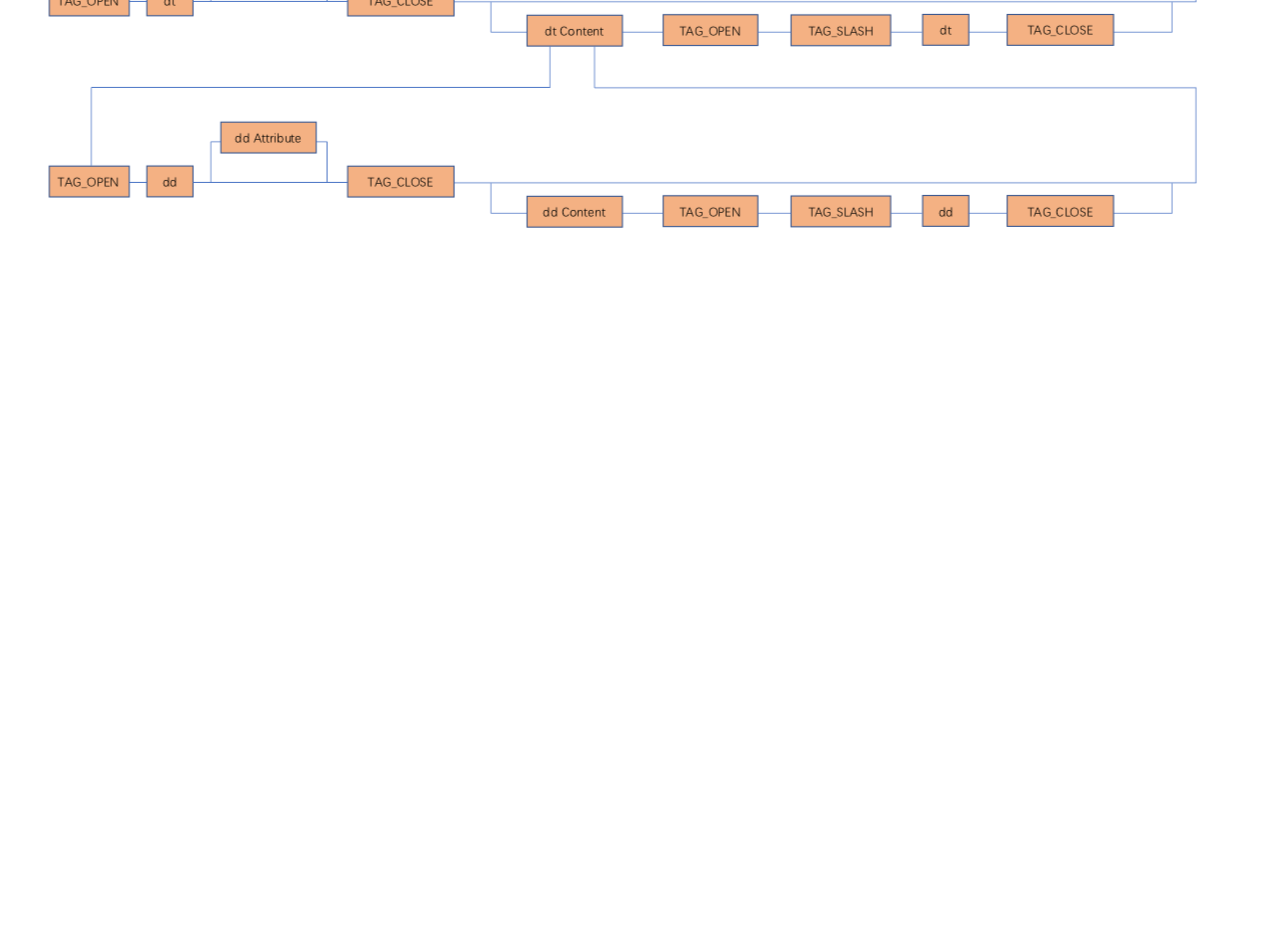
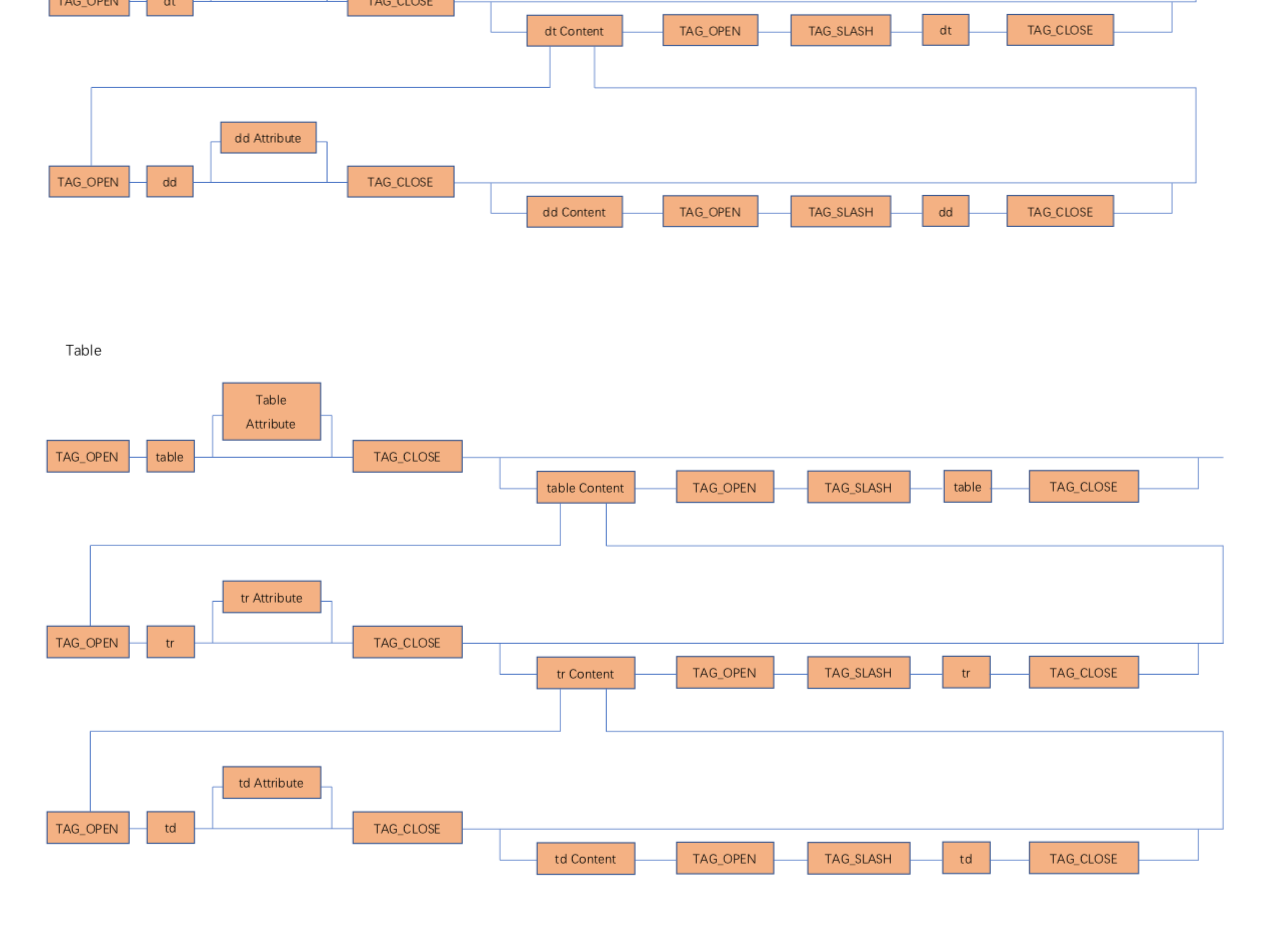
Before and after one commit to WynnieSun/CSC265-WynnieSun, a plain HTML site: page ListRailroadDiagram.html in a window 1280 px wide. Shown: the part 1362-2298 px from the top of the page. Before the commit the page ends 1662 px from the top, so only its background shows below. Drawn offline with Linux system fonts and the light colour scheme.

Commit message:
Update ListRailroadDiagram.html

```diff
--- a/ListRailroadDiagram.html
+++ b/ListRailroadDiagram.html
@@ -4,5 +4,6 @@
     <img src = "ordered lists.png" alt = "Ordered Lists" width="1217" height="466"/>
     <img src = "unordered lists.png" alt = "Unordered Lists" width="1243" height="488"/>
     <img src = "definition lists.png" alt = "Definition Lists" width="1247" height="634"/>
+    <img src = "table.png" alt = "Table" width="1273" height="641"/>
   </body>
 </html>
```
